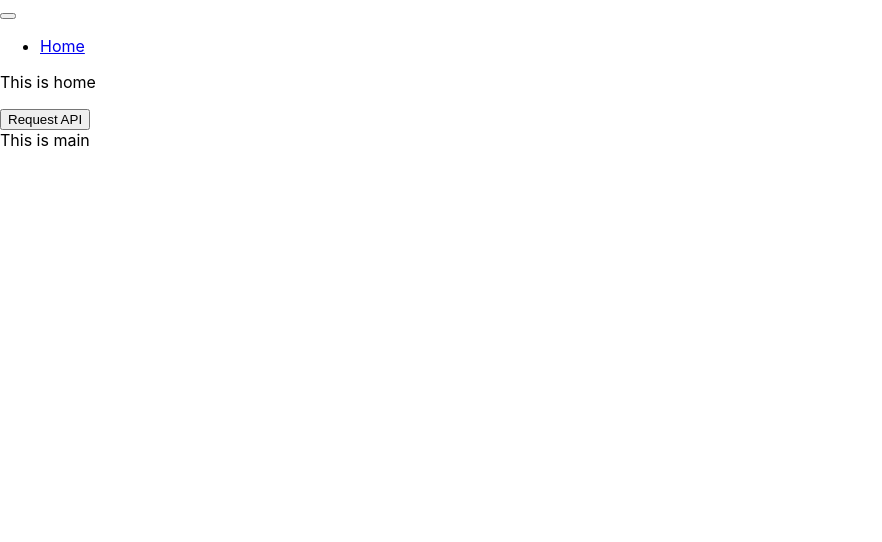
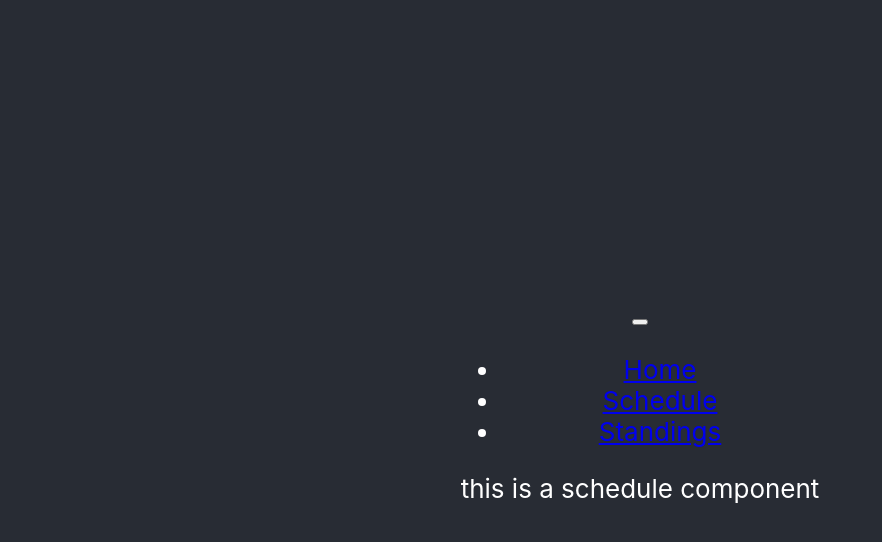
Before and after one commit to acain0822/lolApp, a React (Create React App) app in the folder leage-app/: page /schedule in a window 1280 px wide. Before the commit this address led to /home. Shown: the top 542 px of the page, without its empty margins (0-882 px from the left). Built offline with nearby package versions, Linux system fonts and the light colour scheme.

Commit message:
finished router

```diff
--- a/leage-app/package.json
+++ b/leage-app/package.json
@@ -10,6 +10,7 @@
     "react": "^16.13.1",
     "react-dom": "^16.13.1",
     "react-popper": "^2.2.3",
+    "react-router": "^5.2.0",
     "react-router-dom": "^5.2.0",
     "react-scripts": "^3.4.1",
     "reactstrap": "^8.4.1"
--- a/leage-app/src/components/HeaderComponent.js
+++ b/leage-app/src/components/HeaderComponent.js
@@ -6,17 +6,9 @@ import {
   NavbarToggler,
   Collapse,
   NavItem,
-  Jumbotron,
-  Button,
-  Modal,
-  ModalHeader,
-	ModalBody,
-	Form,
-	FormGroup,
-	Input,
-	Label
+  Jumbotron
 } from "reactstrap";
-import { NavLink } from 'react-router-dom';
+import { NavLink, Link } from 'react-router-dom';
 
 class Header extends Component {
   constructor(props){
@@ -33,21 +25,27 @@ class Header extends Component {
     });
   }
 
-
   render() {
     return (
       <React.Fragment>
-        <Jumbotron fluid>
-          <div className="container">
-
-          </div>
+        <Jumbotron >
           <Navbar dark expand="md">
             <NavbarToggler onClick={this.toggleNav} />
-            <Collapse isOpen={this.state.isNavOpen} navbar>
-              <Nav navbar>
+            <Collapse isOpen={this.state.isNavOpen}>
+              <Nav >
                 <NavItem>
                   <NavLink className="nav-link" to="/home">
                     Home
+                  </NavLink>
+                </NavItem>
+                <NavItem>
+                  <Link className="nav-link" to="/schedule">
+                    Schedule
+                  </Link>
+                </NavItem>
+                <NavItem>
+                  <NavLink className="nav-link" to="/standings">
+                    Standings
                   </NavLink>
                 </NavItem>
               </Nav>
--- a/leage-app/src/components/HomeComponent.js
+++ b/leage-app/src/components/HomeComponent.js
@@ -3,7 +3,7 @@ import { Card, CardImg, CardText, CardBody, CardTitle } from "reactstrap";
 import HpSlide from './HpSlide';
 import get from '../api';
 
-function Home() {
+function Home(props) {
 
     return(
         <div>
--- a/leage-app/src/components/MainComponent.js
+++ b/leage-app/src/components/MainComponent.js
@@ -1,6 +1,8 @@
 import React, { Component } from 'react';
 import Header from './HeaderComponent';
 import Home from './HomeComponent';
+import Standings from './StandingsComponent';
+import Schedule from './ScheduleComponent';
 import {Switch, Route, Redirect } from 'react-router-dom';
 
 class Main extends Component {
@@ -9,13 +11,10 @@ class Main extends Component {
   };
 
   render() {
-    const {matches} = this.state;
     const HomePage = () => {
       return(
-        // <Home matches={this.state.matches}>HomePage</Home>
-
         <Home>This is home</Home>
-      )
+      );
     };
 
     return (
@@ -23,14 +22,14 @@ class Main extends Component {
 				<Header />
 				<Switch>
 					<Route path='/home' component={HomePage} />
-					<Redirect to='/home' />
+          <Route path='/schedule' render={ () => <Schedule matches={this.state.matches} />} />
+          <Route path='/standings' component={Standings} />
+					<Redirect to='/' />
 				</Switch>
-
-       This is main
 			</div>
 		)
 
   };
 }
 
-export default Main ;
+export default Main;
--- /dev/null
+++ b/leage-app/src/components/ScheduleComponent.js
@@ -0,0 +1,8 @@
+import React from 'react';
+
+function Schedule() {
+    return(
+      <div>this is a schedule component</div>
+    );
+  }
+export default Schedule;
--- /dev/null
+++ b/leage-app/src/components/StandingsComponent.js
@@ -0,0 +1,11 @@
+import React, { Component } from 'react';
+
+class Standings extends Component {
+  render(){
+    return(
+      <div>this is standings</div>
+    )
+  }
+}
+
+export default Standings;
```
Also changed, not shown: leage-app/src/App.js (+3 -9 lines), 1 other file (tests, documents, lock files or other folders).
